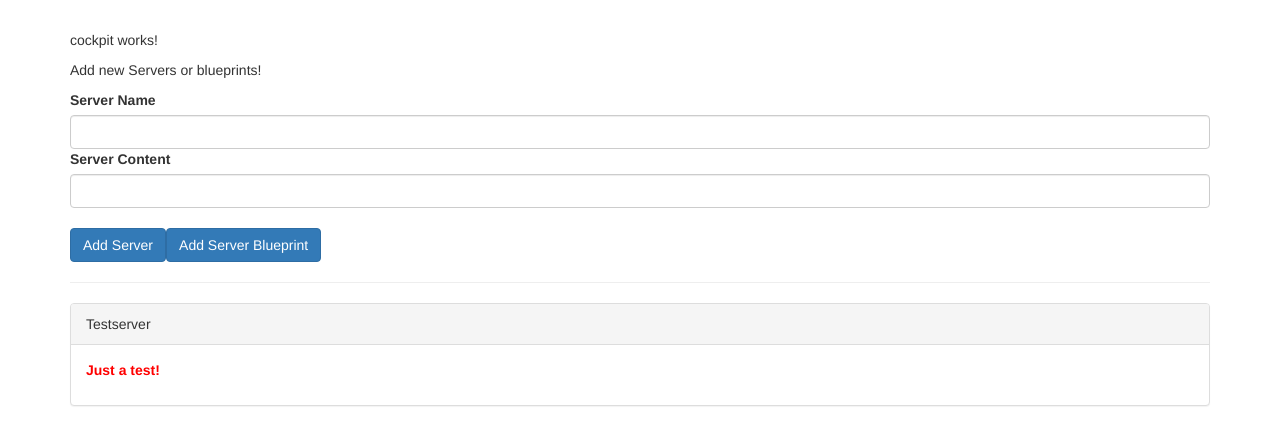
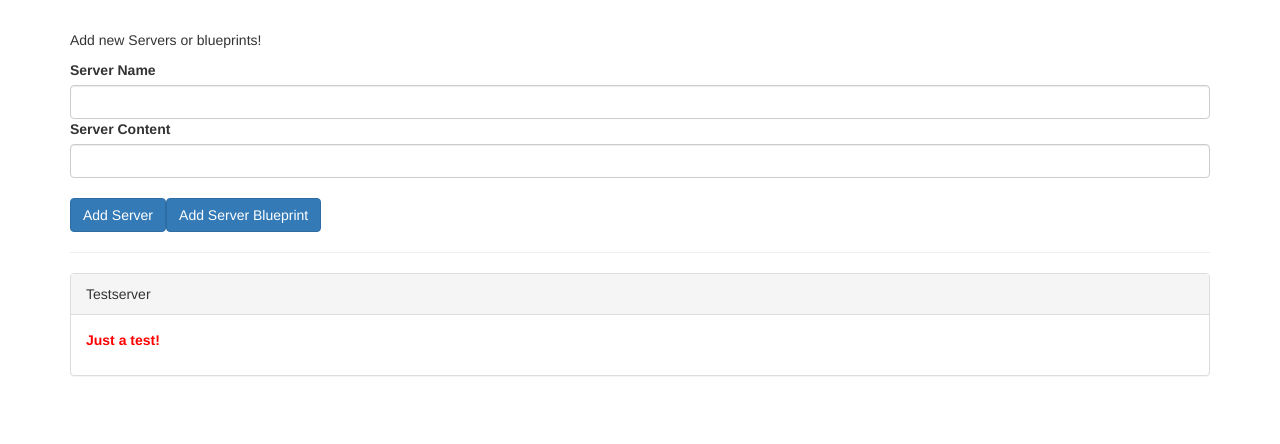
Before and after one commit to josenerydev/ng-component-databinding, an Angular app: page / in a window 1280 px wide. Shown: the top 444 px of the page. Built offline with nearby package versions, Linux system fonts and the light colour scheme.

Commit message:
73. More on View Encapsulation

```diff
--- a/src/app/cockpit/cockpit.component.html
+++ b/src/app/cockpit/cockpit.component.html
@@ -1,4 +1,3 @@
-<p>cockpit works!</p>
 <div class="row">
     <div class="col-xs-12">
       <p>Add new Servers or blueprints!</p>
--- a/src/app/server-element/server-element.component.css
+++ b/src/app/server-element/server-element.component.css
@@ -1,3 +1,7 @@
 p {
     color: blue;
   }
+
+  label {
+      color: red;
+  }
--- a/src/app/server-element/server-element.component.ts
+++ b/src/app/server-element/server-element.component.ts
@@ -1,9 +1,11 @@
-import { Component, Input, OnInit } from '@angular/core';
+import { Component, Input, OnInit, ViewEncapsulation } from '@angular/core';
 
 @Component({
   selector: 'app-server-element',
   templateUrl: './server-element.component.html',
-  styleUrls: ['./server-element.component.css']
+  styleUrls: ['./server-element.component.css'],
+  // encapsulation: ViewEncapsulation.None
+  encapsulation: ViewEncapsulation.Emulated
 })
 export class ServerElementComponent implements OnInit {
   @Input('srvElement') element: { type: string, name: string, content: string };
```
